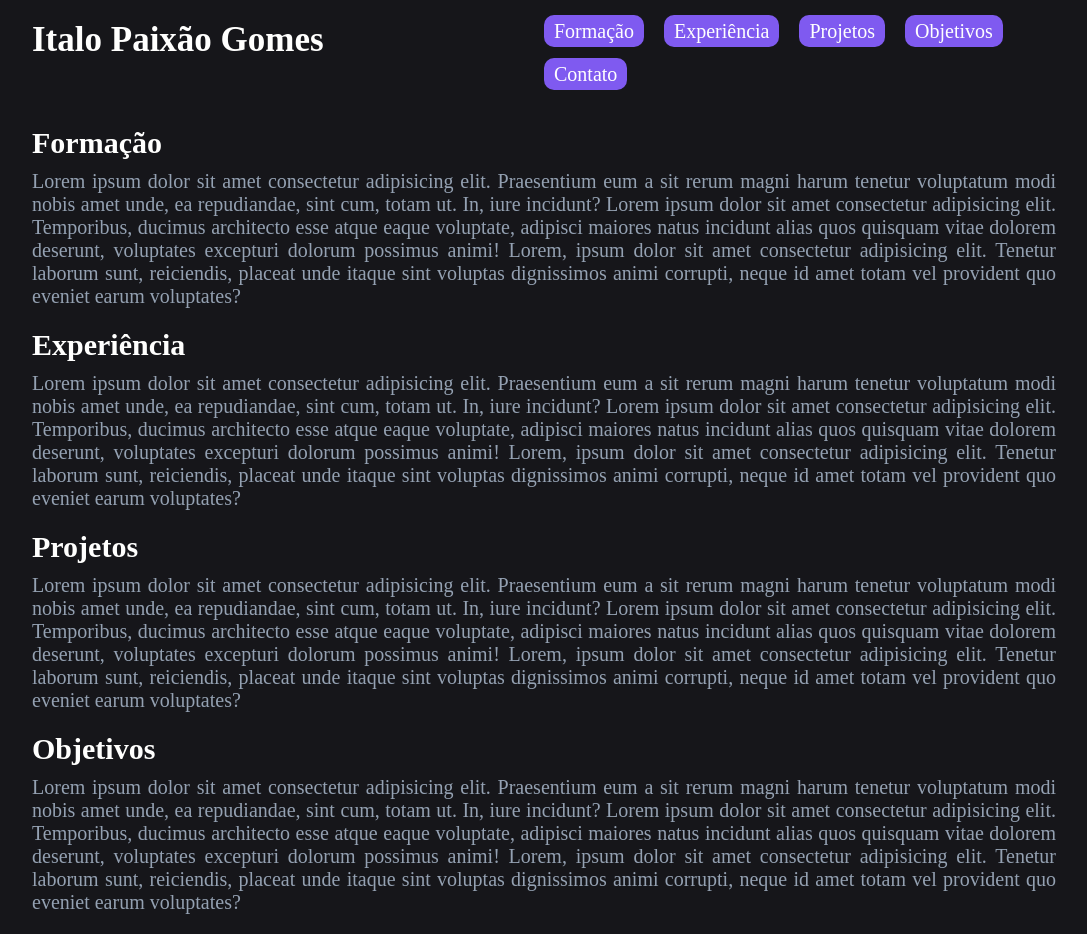
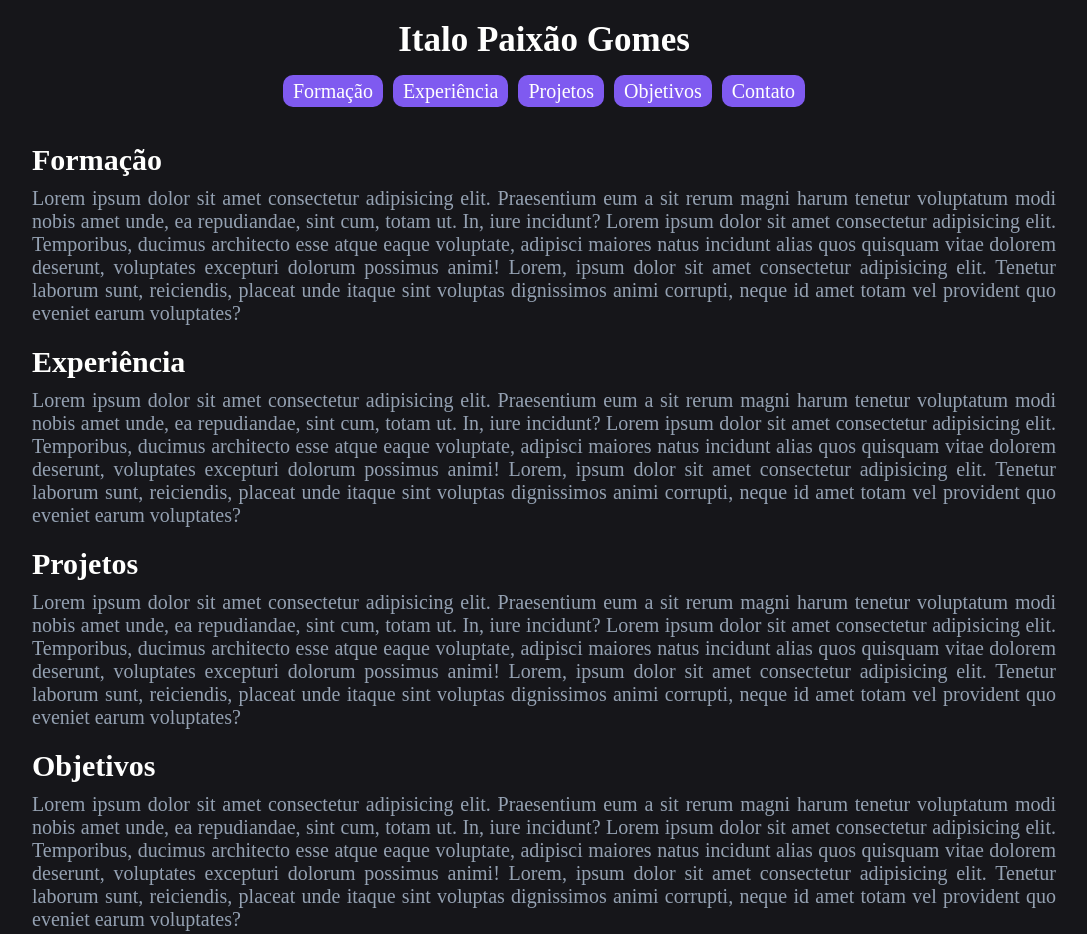
Before and after one commit to Italopax/Italopax.github.io, a plain HTML site: page index.html in a window 1280 px wide. Shown: the top 934 px of the page, without its empty margins (96-1183 px from the left). Drawn offline with Linux system fonts and the light colour scheme.

Commit message:
Concertando o menu

```diff
--- a/style.css
+++ b/style.css
@@ -95,7 +95,8 @@ nav{
 
 .normal{
     display: flex;
-    max-width: 50%;
+/*     max-width: 50%; */
+    align-items: center;
     font-size: 1rem;
 }
 
@@ -141,4 +142,16 @@ footer{
         color: var(--buttons);
     }
 
+    header{
+        flex-direction: column;
+        align-items: center;
+        gap: 1rem;
+    }
+
+    .normal ul{
+        display: flex;
+        flex-wrap: nowrap;
+        gap: .5rem;
+    }
+
 }
```
